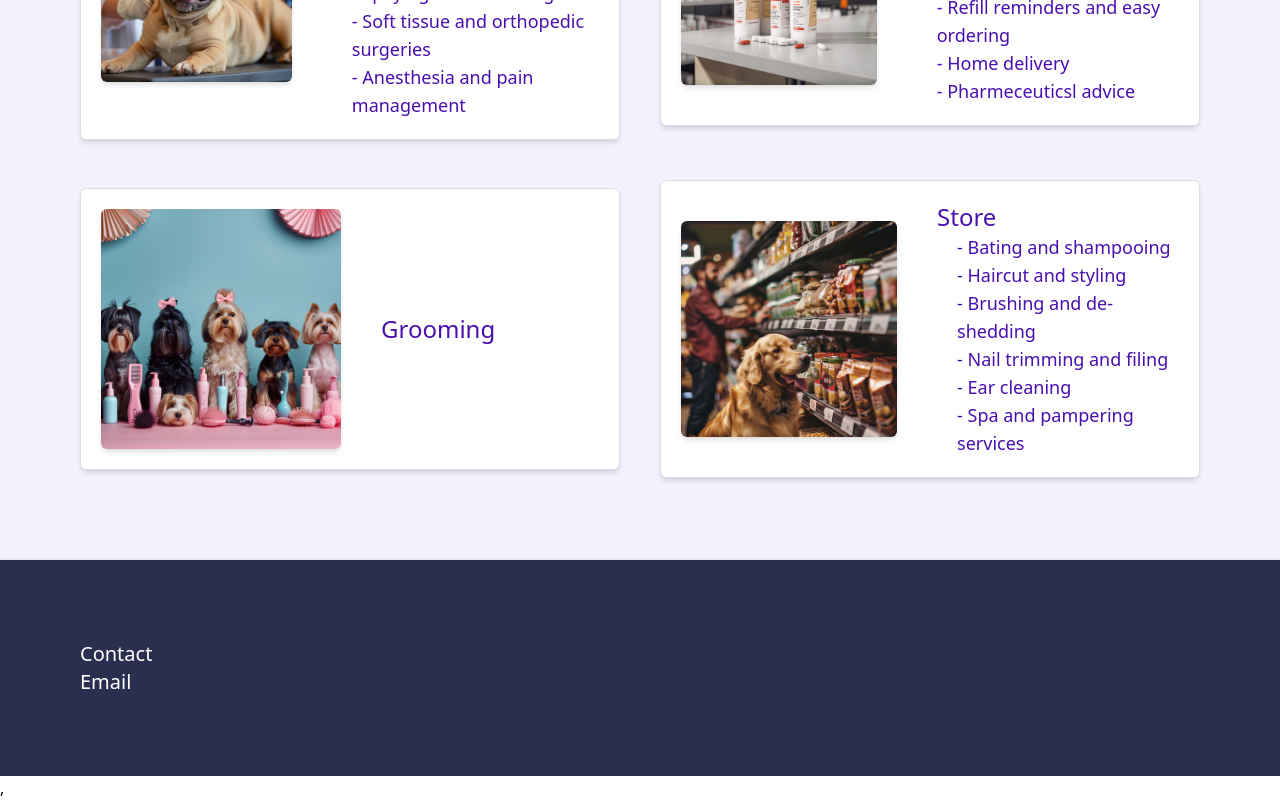
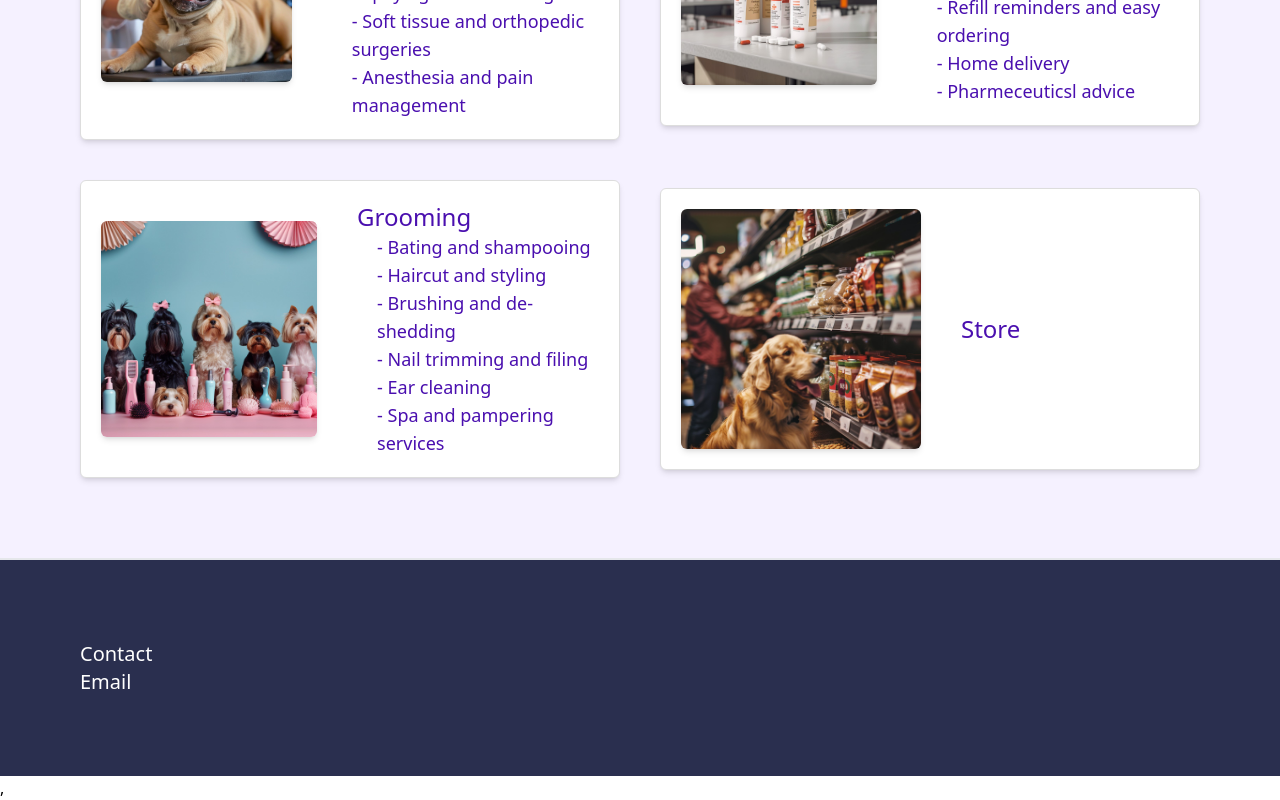
Before and after one commit to AnjaleeNeelika/Pet_Care_App, a React (Vite) app in the folder frontend/: page / in a window 1280 px wide. Shown: the part 974-1774 px from the top of the page. Built offline with nearby package versions, Linux system fonts and the light colour scheme.

Commit message:
Update LandingPage.jsx

```diff
--- a/frontend/src/pages/LandingPage.jsx
+++ b/frontend/src/pages/LandingPage.jsx
@@ -84,7 +84,17 @@ const LandingPage = () => {
                             </div>
 
                             <div>
-                                <div className='w-fit mx-auto text-2xl text-[#4a0faf] font-medium'>Grooming</div>
+                                <div className='w-fit text-2xl text-[#4a0faf] font-medium'>Grooming</div>
+                                <div className='text-lg text-[#4a0faf]'>
+                                    <ul className='ml-5'>
+                                        <li>- Bating and shampooing</li>
+                                        <li>- Haircut and styling</li>
+                                        <li>- Brushing and de-shedding</li>
+                                        <li>- Nail trimming and filing</li>
+                                        <li>- Ear cleaning</li>
+                                        <li>- Spa and pampering services</li>
+                                    </ul>
+                                </div>
                             </div>
                         </div>
                         <div className='bg-white p-5 shadow-md rounded-md border border-[#ddd] flex justify-start items-center gap-10 max-w-[40rem] w-full'>
@@ -96,12 +106,7 @@ const LandingPage = () => {
                                 <div className='w-fit text-2xl text-[#4a0faf] font-medium'>Store</div>
                                 <div className='text-lg text-[#4a0faf]'>
                                     <ul className='ml-5'>
-                                        <li>- Bating and shampooing</li>
-                                        <li>- Haircut and styling</li>
-                                        <li>- Brushing and de-shedding</li>
-                                        <li>- Nail trimming and filing</li>
-                                        <li>- Ear cleaning</li>
-                                        <li>- Spa and pampering services</li>
+
                                     </ul>
                                 </div>
                             </div>
```
